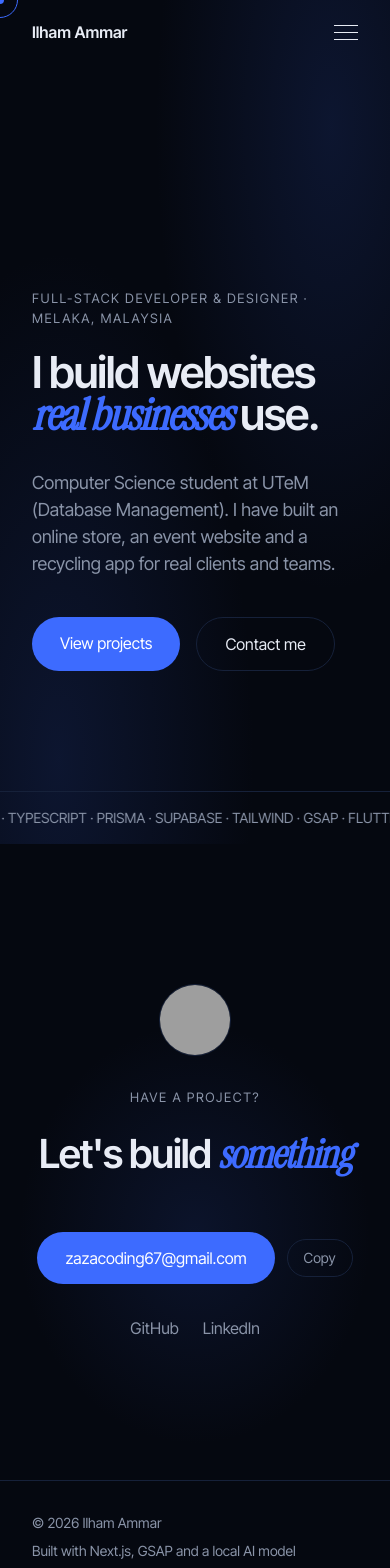
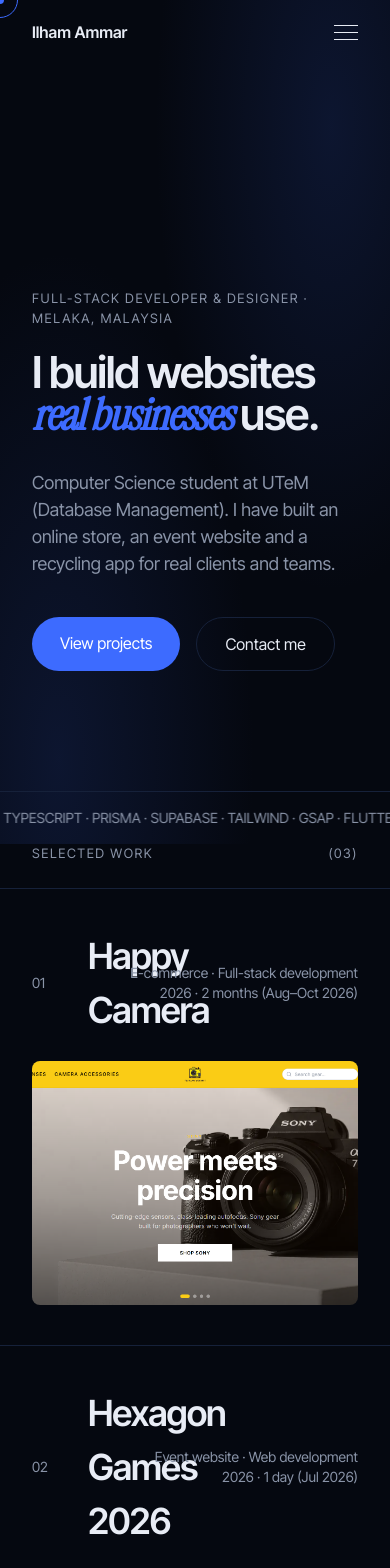
Before and after one commit to zazacoding67-sudo/ilham-portfolio, a Next.js app: page / in a window 390 px wide. Shown: the top 1568 px of the page. Built offline with nearby package versions, Linux system fonts and the light colour scheme; grey boxes are pictures that could not be loaded.

Commit message:
Add work list

```diff
--- a/app/page.tsx
+++ b/app/page.tsx
@@ -1,4 +1,5 @@
 import Hero from "@/components/Hero";
+import WorkList from "@/components/WorkList";
 import Contact from "@/components/Contact";
 import Footer from "@/components/Footer";
 
@@ -6,7 +7,12 @@ export default function Home() {
   return (
     <main className="flex flex-1 flex-col">
       <Hero />
-      <Contact />
+      <section id="work">
+        <WorkList />
+      </section>
+      <section id="contact">
+        <Contact />
+      </section>
       <Footer />
     </main>
   );
--- a/components/Contact.tsx
+++ b/components/Contact.tsx
@@ -25,7 +25,7 @@ export default function Contact() {
   };
 
   return (
-    <section id="contact" className="relative overflow-hidden px-8 py-[140px]">
+    <section className="relative overflow-hidden px-8 py-[140px]">
       <div
         aria-hidden
         className="pointer-events-none absolute left-1/2 top-[180px] h-[420px] w-[min(90vw,840px)] -translate-x-1/2"
--- /dev/null
+++ b/components/WorkList.tsx
@@ -0,0 +1,127 @@
+"use client";
+
+import Image from "next/image";
+import Link from "next/link";
+import { useEffect, useRef, useState, type MouseEvent } from "react";
+import { gsap } from "gsap";
+import { projects, type Project } from "@/data/projects";
+
+export default function WorkList() {
+  const previewRef = useRef<HTMLDivElement>(null);
+  const quickX = useRef<((value: number) => void) | null>(null);
+  const quickY = useRef<((value: number) => void) | null>(null);
+  const [hovered, setHovered] = useState<Project | null>(null);
+
+  useEffect(() => {
+    const preview = previewRef.current;
+    if (!preview) return;
+
+    gsap.set(preview, { xPercent: -50, yPercent: -50 });
+    quickX.current = gsap.quickTo(preview, "x", {
+      duration: 0.4,
+      ease: "power3",
+    });
+    quickY.current = gsap.quickTo(preview, "y", {
+      duration: 0.4,
+      ease: "power3",
+    });
+
+    return () => {
+      quickX.current = null;
+      quickY.current = null;
+    };
+  }, []);
+
+  const previewSrc = hovered?.images[0] ?? null;
+
+  const handleEnter = (project: Project, event: MouseEvent<HTMLAnchorElement>) => {
+    setHovered(project);
+    if (!project.images[0] || !previewRef.current) return;
+    gsap.set(previewRef.current, { x: event.clientX, y: event.clientY });
+  };
+
+  const handleMove = (event: MouseEvent<HTMLAnchorElement>) => {
+    quickX.current?.(event.clientX);
+    quickY.current?.(event.clientY);
+  };
+
+  const handleLeave = () => setHovered(null);
+
+  return (
+    <>
+      <div className="mx-auto max-w-[1400px] px-8 pb-6">
+        <div className="flex items-baseline justify-between text-[13px] uppercase tracking-[0.12em] text-muted">
+          <span>Selected work</span>
+          <span>({String(projects.length).padStart(2, "0")})</span>
+        </div>
+      </div>
+
+      <div>
+        {projects.map((project, index) => {
+          const isLast = index === projects.length - 1;
+
+          return (
+            <Link
+              key={project.slug}
+              href={`/work/${project.slug}`}
+              data-cursor="hover"
+              onMouseEnter={(event) => handleEnter(project, event)}
+              onMouseMove={handleMove}
+              onMouseLeave={handleLeave}
+              className={`group mx-auto block max-w-[1400px] px-8 py-10 transition-colors duration-300 [@media(hover:hover)]:hover:bg-surface ${
+                isLast ? "border-y border-border" : "border-t border-border"
+              }`}
+            >
+              <div className="flex flex-wrap items-center gap-x-6 gap-y-4">
+                <span className="w-8 shrink-0 text-sm text-muted">
+                  {String(index + 1).padStart(2, "0")}
+                </span>
+
+                <h3 className="min-w-0 flex-1 text-center font-semibold tracking-[-0.03em] text-[clamp(36px,6vw,88px)] transition-transform duration-[400ms] ease-[ease] [@media(hover:hover)]:group-hover:translate-x-4">
+                  {project.title}
+                </h3>
+
+                <span className="text-right text-sm text-muted">
+                  <span className="block">{project.category}</span>
+                  <span className="block">
+                    {project.year} · {project.duration}
+                  </span>
+                </span>
+              </div>
+
+              {project.images[0] && (
+                <div className="mt-6 hidden aspect-[4/3] w-full overflow-hidden rounded-lg [@media(hover:none)]:block">
+                  <Image
+                    src={project.images[0]}
+                    alt={project.title}
+                    width={1200}
+                    height={900}
+                    className="h-full w-full object-cover"
+                  />
+                </div>
+              )}
+            </Link>
+          );
+        })}
+      </div>
+
+      <div
+        ref={previewRef}
+        aria-hidden
+        className={`pointer-events-none fixed left-0 top-0 z-40 h-[240px] w-[320px] overflow-hidden rounded-lg border border-border bg-surface transition-opacity duration-200 [@media(hover:none)]:hidden ${
+          previewSrc ? "opacity-100" : "opacity-0"
+        }`}
+      >
+        {previewSrc && (
+          <Image
+            src={previewSrc}
+            alt=""
+            width={320}
+            height={240}
+            className="h-full w-full object-cover"
+          />
+        )}
+      </div>
+    </>
+  );
+}
```
